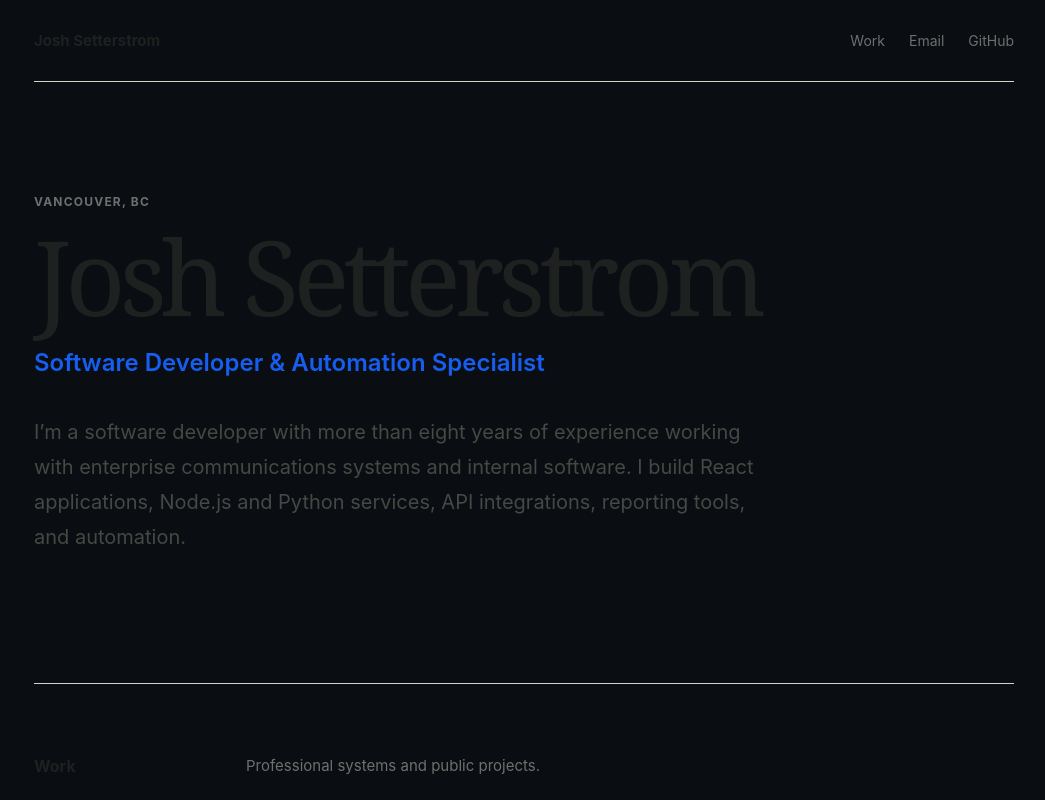
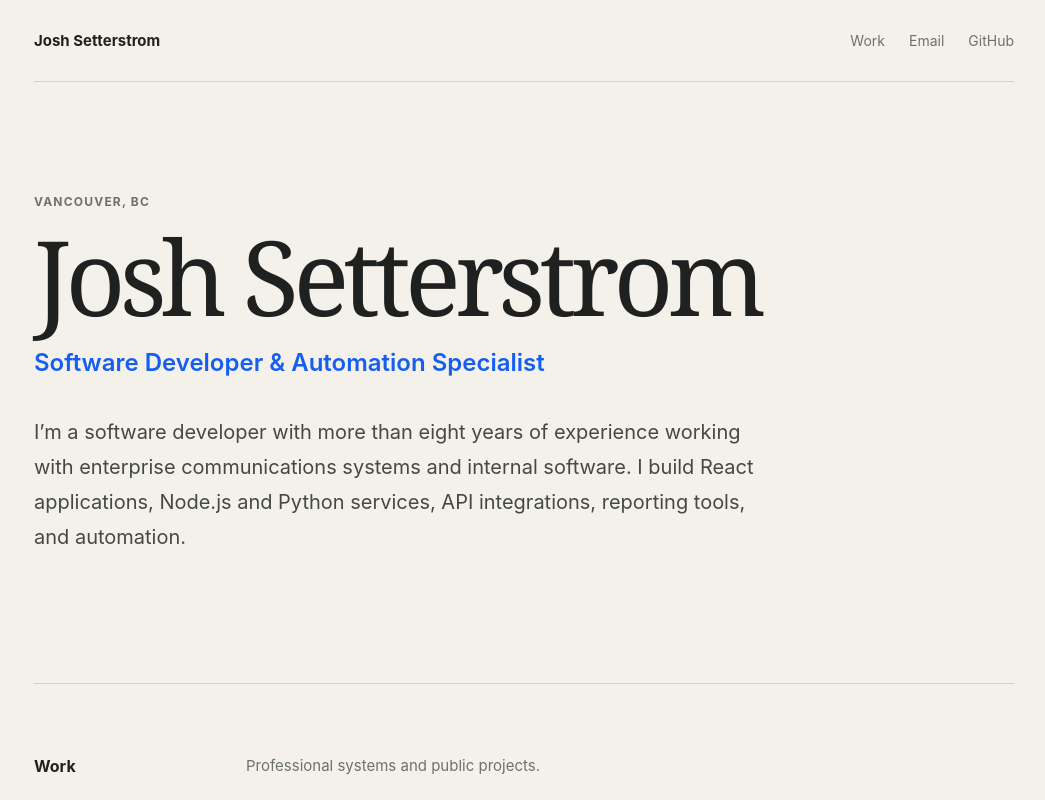
Before and after one commit to JoshSetterstrom/portfolio, a React (Vite) app: page / in a window 1280 px wide. Shown: the top 800 px of the page, without its empty margins (116-1161 px from the left). Built offline with nearby package versions, Linux system fonts and the light colour scheme.

Commit message:
Update global portfolio styles

```diff
--- a/src/index.css
+++ b/src/index.css
@@ -15,8 +15,8 @@ html {
         BlinkMacSystemFont,
         'Segoe UI',
         sans-serif;
-    color: #f3f6f9;
-    background: #0a0d12;
+    color: #1e211f;
+    background: #f4f1ea;
     font-synthesis: none;
     text-rendering: optimizeLegibility;
     -webkit-font-smoothing: antialiased;
@@ -27,7 +27,7 @@ body {
     min-width: 320px;
     min-height: 100vh;
     margin: 0;
-    overflow-x: hidden;
+    background: #f4f1ea;
 }
 
 button,
@@ -40,6 +40,6 @@ a {
 }
 
 ::selection {
-    color: #07140f;
-    background: #95ffcf;
+    color: #ffffff;
+    background: #155eef;
 }
```
